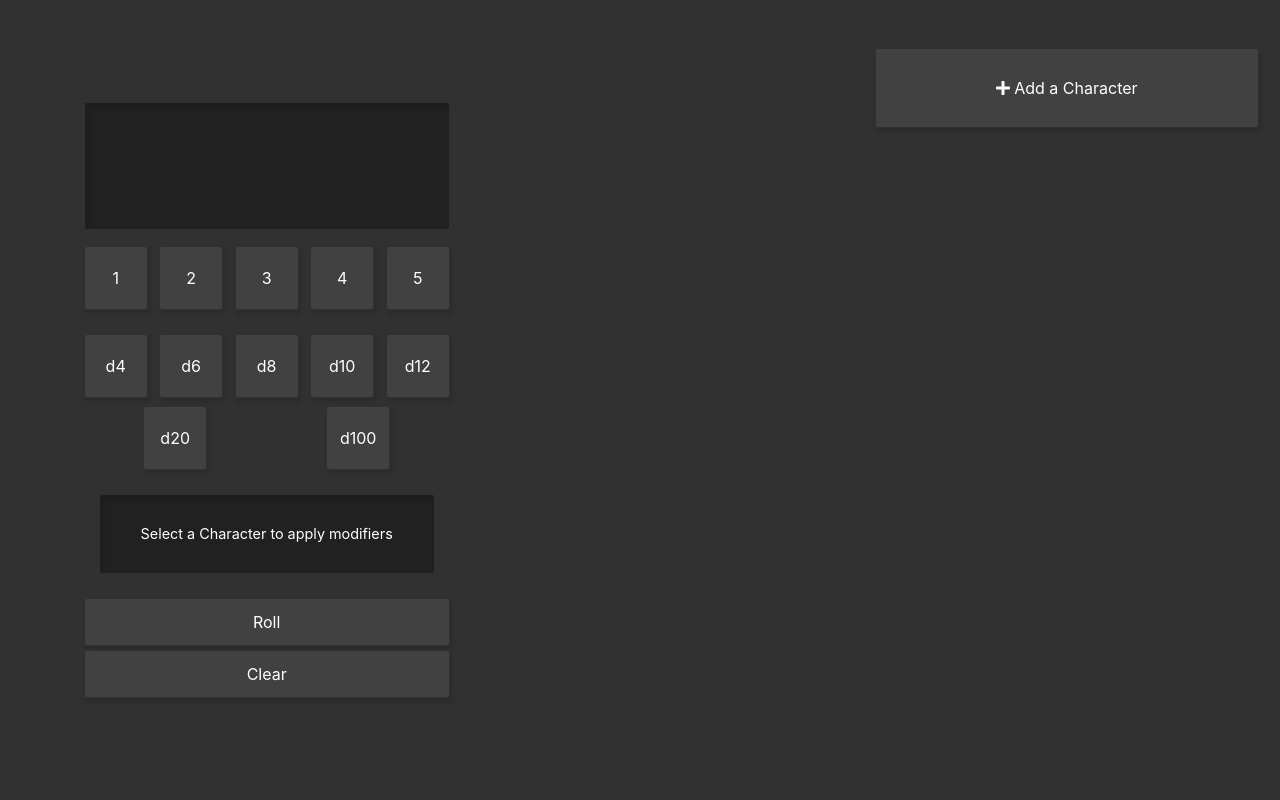
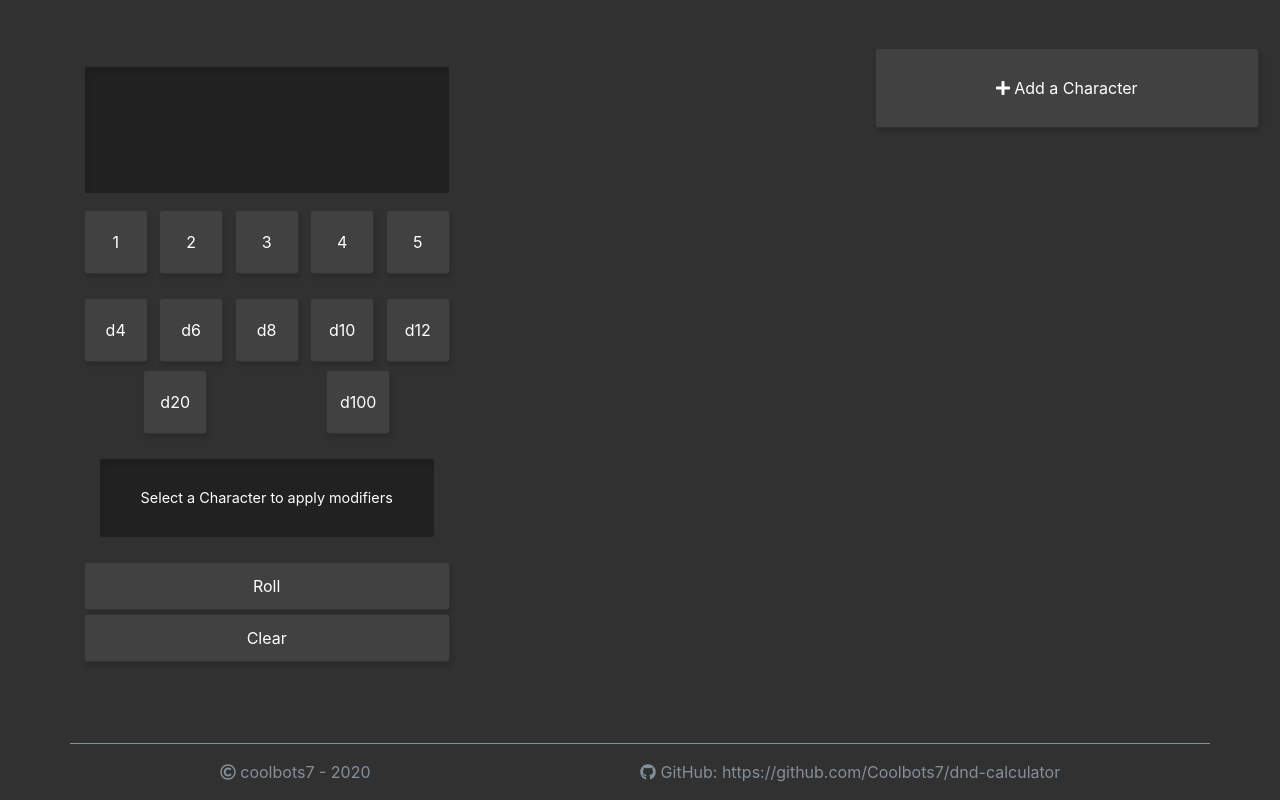
Before and after one commit to Coolbots7/dnd-calculator, a React (Create React App) app in the folder src/dnd-calculator/: page / in a window 1280 px wide. Built offline with nearby package versions, Linux system fonts and the light colour scheme.

Commit message:
add footer

```diff
--- a/src/dnd-calculator/src/App.js
+++ b/src/dnd-calculator/src/App.js
@@ -24,9 +24,9 @@ class App extends React.Component {
     const { character } = this.state;
 
     return (
-      <div className="container-fluid h-100">
+      <div className="container-fluid d-flex flex-column h-100">
 
-        <div className="row h-100">
+        <div className="row d-flex flex-fill h-auto">
           <div className="col-5 d-flex justify-content-center align-items-center">
             {/* calculator   */}
             <Calculator character={character} />
@@ -42,6 +42,15 @@ class App extends React.Component {
           </div>
         </div>
 
+        <footer className="footer mt-auto py-3">
+          <div className="container border-top border-dark">
+            <div className="pt-3 d-flex flex-row justify-content-around">
+              <span className="text-muted"><i className="far fa-copyright"></i> coolbots7 - {new Date().getFullYear()}</span>
+              <span className="text-muted"><i className="fab fa-github"></i> GitHub: <a href="https://github.com/Coolbots7/dnd-calculator" className="text-muted">https://github.com/Coolbots7/dnd-calculator</a></span>
+            </div>
+          </div>
+        </footer>
+
       </div>
     );
   }
--- a/src/dnd-calculator/src/index.scss
+++ b/src/dnd-calculator/src/index.scss
@@ -37,3 +37,11 @@ body {
 .modal-footer {
     border-top-color: $border-color;
 }
+
+.text-muted {
+    color: #858f99!important;
+}
+
+.border-dark {
+    border-top-color: #858f99!important;
+}
```
